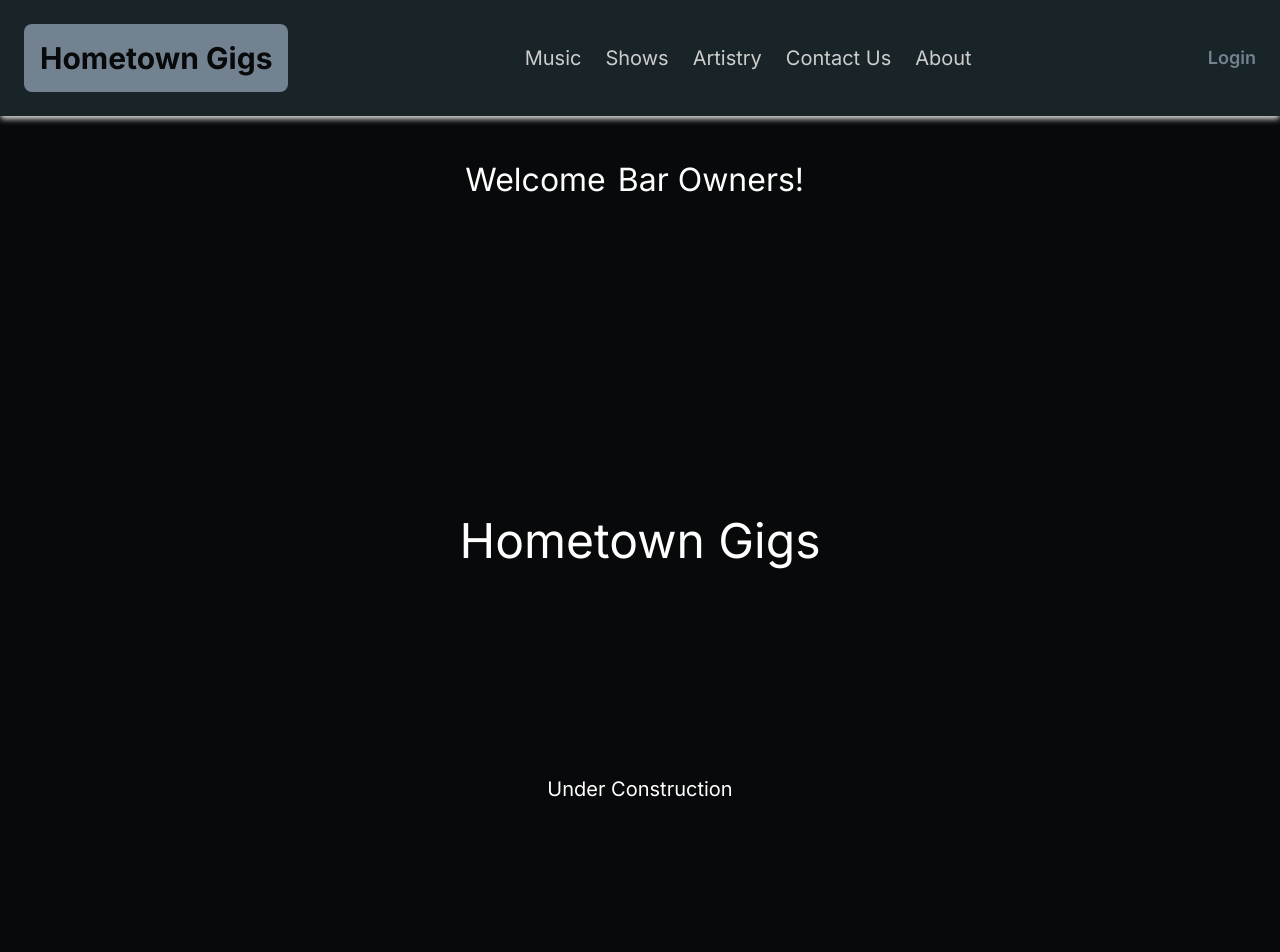
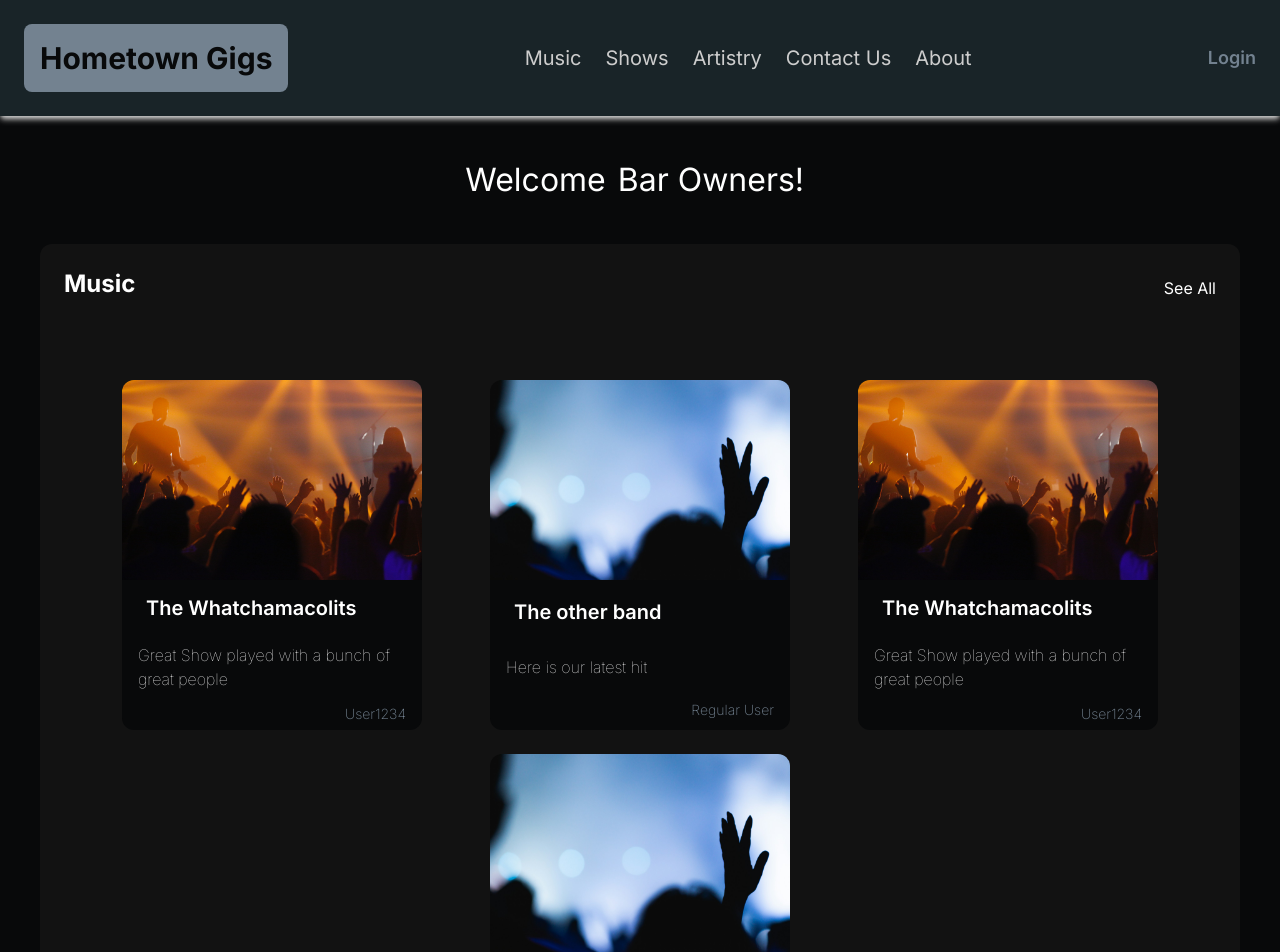
Before and after one commit to Terence-A/hometown-gigs, a Next.js app in the folder hometown-gigs/: page / in a window 1280 px wide. Shown: the top 952 px of the page. Built offline with nearby package versions, Linux system fonts and the light colour scheme.

Commit message:
added temp cards, hardcoded for home page

```diff
--- a/hometown-gigs/app/page.tsx
+++ b/hometown-gigs/app/page.tsx
@@ -4,6 +4,8 @@ import Navbar from "@/components/Navbar";
 import Image from "next/image";
 import crowd from "@/public/images/crowd.jpg";
 import BannerAnimation from "@/components/BannerAnimation";
+import MusicSection from "@/components/musicSection/MusicSection";
+import ShowsSection from "@/components/showsSection/ShowsSection";
 
 export default function Home() {
   return (
@@ -14,6 +16,12 @@ export default function Home() {
         </span>
         <BannerAnimation />
       </section>
+      <section className="m-10">
+        <MusicSection />
+      </section>
+      <section className="m-10">
+        <ShowsSection />
+      </section>
       <div className="flex min-h-screen flex-col items-center justify-around p-24 ">
         <h1 className="text-5xl">Hometown Gigs</h1>
 
--- /dev/null
+++ b/hometown-gigs/components/musicSection/MusicCard.jsx
@@ -0,0 +1,27 @@
+import Image from "next/image";
+import React from "react";
+import crowdImg from "../../public/images/crowd.jpg";
+const MusicCard = ({ img, title, description, userName }) => {
+  return (
+    <section className=" rounded-xl cursor-pointer shadow-white hover:shadow-md  hover:shadow-white w-[300px] h-[350px] flex flex-col m-3 ">
+      <Image
+        className="rounded-t-xl "
+        src={img}
+        alt="title"
+        width={300}
+        height={300}
+      />
+      <div className=" rounded-b-xl flex flex-col h-full justify-around px-4 bg-[#08090A] ">
+        <h3 className="text-white font-semibold text-xl m-2">{title}</h3>
+        <p className="text-white font-thin">{description}</p>
+        <div>
+          <p className="text-[#738290] text-end text-sm font-extralight">
+            {userName}
+          </p>
+        </div>
+      </div>
+    </section>
+  );
+};
+
+export default MusicCard;
--- /dev/null
+++ b/hometown-gigs/components/musicSection/MusicSection.jsx
@@ -0,0 +1,47 @@
+import Link from "next/link";
+import React from "react";
+import MusicCard from "@/components/musicSection/MusicCard";
+import crowdImg from "../../public/images/crowd.jpg";
+import crowdImg2 from "../../public/images/crowd2.jpg";
+
+const MusicSection = () => {
+  return (
+    <div className="bg-[#121212] p-6 rounded-xl">
+      <div className="flex items-end justify-between mb-11">
+        <h2 className="text-white text-2xl font-bold">Music</h2>
+        <Link href="/music">
+          <h3 className="text-white">See All</h3>
+        </Link>
+      </div>
+      <div className="flex justify-around flex-wrap  p-6 rounded-xl">
+        <MusicCard
+          title="The Whatchamacolits"
+          img={crowdImg}
+          description="Great Show played with a bunch of great people"
+          userName="User1234"
+        />
+        <MusicCard
+          title="The other band"
+          img={crowdImg2}
+          description="Here is our latest hit"
+          userName="Regular User"
+        />
+
+        <MusicCard
+          title="The Whatchamacolits"
+          img={crowdImg}
+          description="Great Show played with a bunch of great people"
+          userName="User1234"
+        />
+        <MusicCard
+          title="The Hooks"
+          img={crowdImg2}
+          description="Thanks everyone We had a great night."
+          userName="BobBurger"
+        />
+      </div>
+    </div>
+  );
+};
+
+export default MusicSection;
--- /dev/null
+++ b/hometown-gigs/components/showsSection/ShowsSection.jsx
@@ -0,0 +1,15 @@
+import Link from "next/link";
+import React from "react";
+
+const ShowsSection = () => {
+  return (
+    <div className="flex items-end justify-between">
+      <h2 className="text-white text-2xl font-bold">Shows</h2>
+      <Link href="/shows">
+        <h3 className="text-white">See All</h3>
+      </Link>
+    </div>
+  );
+};
+
+export default ShowsSection;
```
